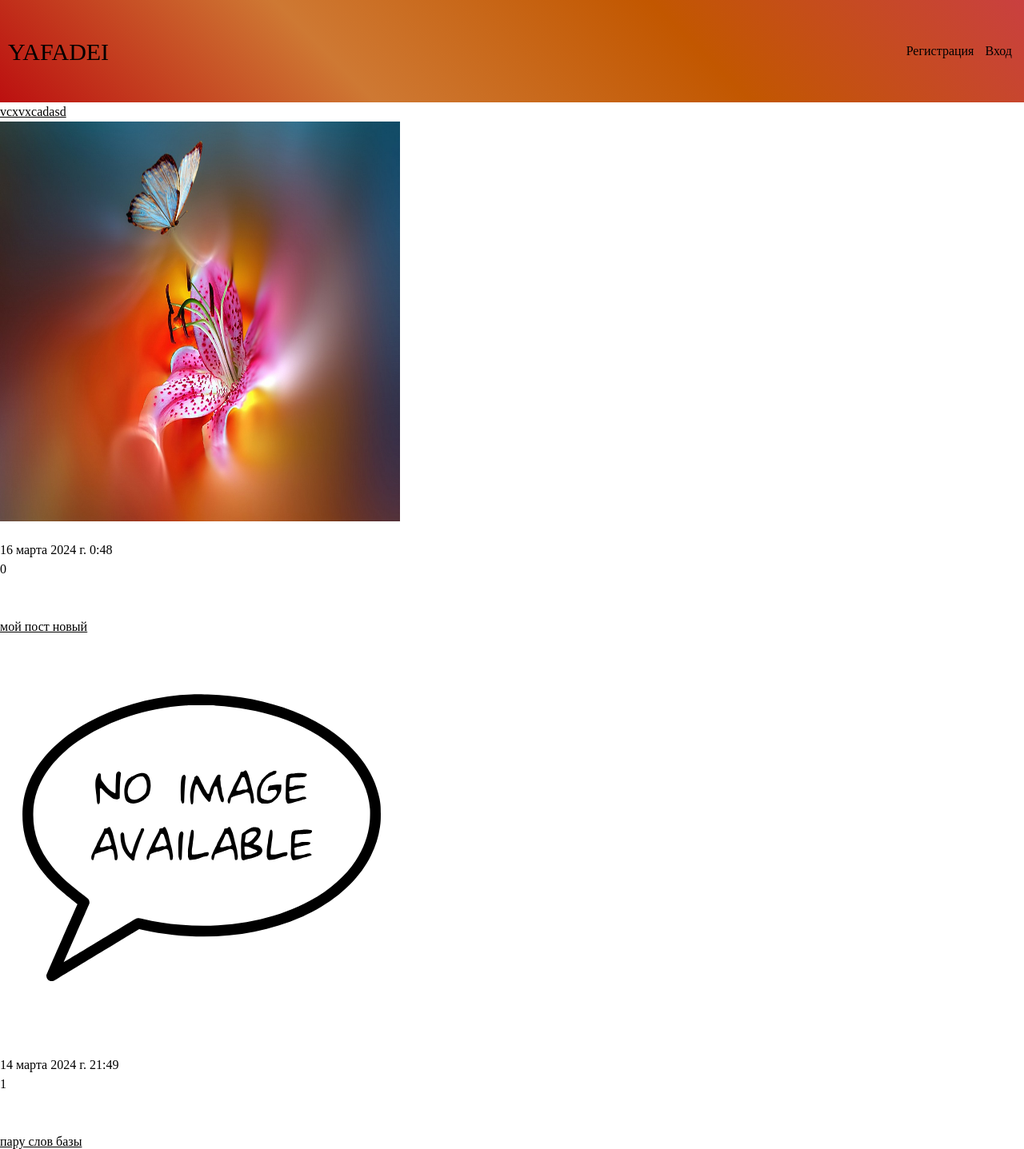
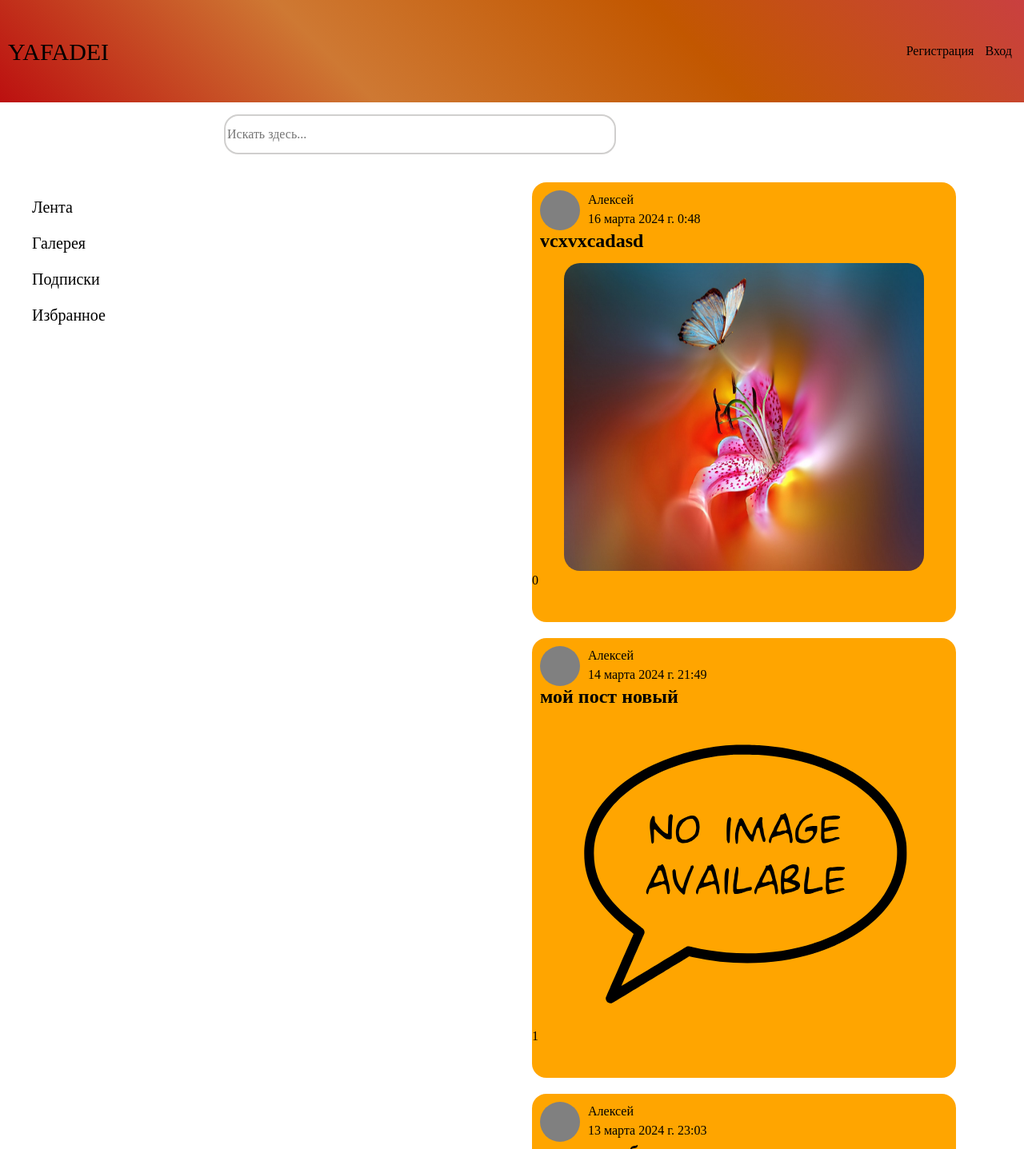
Before and after one commit to odyyyy/YAFADEI, a Django app: page /posts/ in a window 1280 px wide. Shown: the top 1437 px of the page at 80% size. Run offline with Django 5.2, Linux system fonts and the light colour scheme; some web fonts are replaced.

Commit message:
post pages

```diff
--- a/static/css/header.css
+++ b/static/css/header.css
@@ -29,6 +29,5 @@
 }
 
 .login-links a:hover {
-    text-decoration : underline;
     color : #f32f24;
 }
--- /dev/null
+++ b/static/css/menu-style.css
@@ -0,0 +1,15 @@
+.menu {
+    position: fixed;
+    height: 180px;
+    width: 160px;
+}
+
+.menu-elem {
+    list-style-type: none;
+    margin-bottom: 15px;
+    font-size: 20px;
+}
+
+.menu-elem a {
+    text-decoration: none;
+}
--- /dev/null
+++ b/static/css/posts-list-style.css
@@ -0,0 +1,84 @@
+:root{
+    --container-width: 700px;
+}
+
+.post {
+    width: 530px;
+    height: 550px;
+    background-color: orange;
+    margin-bottom: 20px;
+    border-radius: 18px;
+}
+
+.post-img{
+    width: 85%;
+    height: 70%;
+    border-radius: 20px;
+    margin: 0 auto;
+    margin-top: 15px;
+}
+
+.post-title {
+    margin-left: 10px;
+    text-decoration: none;
+    color: black;
+}
+
+.container-author {
+    display: flex;
+    margin: 10px 0 0 10px;
+}
+
+.name-data-container {
+    margin-left: 10px;
+}
+
+.avatar {
+    width: 50px;
+    height: 50px;
+    background-color: grey;
+    border-radius: 50%;
+}
+
+.container {
+    position: absolute;
+    right: 0;
+    display: flex;
+    width: var(--container-width);
+    flex-direction: column;
+    align-items: center;
+}
+
+.searchbar-container {
+    width: 490px;
+    display: block;
+    margin-left: calc(var(--container-width) / 2.5);
+}
+
+.input {
+    width: 100%;
+    height: 50px;
+    border-radius: 18px;
+    font-size: 1rem;
+    margin: 15px 0 35px 0;
+  border: 2px solid #D0CFCE;
+  outline: none;
+  &:focus{
+    border: 2px solid #d40000;
+    background: #fccfcf;
+    transition: 0.35s ease;
+    color: #363636;
+    &::-webkit-input-placeholder{
+      transition: opacity 0.45s ease;
+  	  opacity: 0;
+     }
+    &::-moz-placeholder {
+      transition: opacity 0.45s ease;
+  	  opacity: 0;
+     }
+    &:-ms-placeholder {
+     transition: opacity 0.45s ease;
+  	 opacity: 0;
+     }
+   }
+}
--- a/templates/base.html
+++ b/templates/base.html
@@ -2,9 +2,18 @@
 <html lang="en">
 <head>
     <meta charset="UTF-8">
+    <meta name="viewport" content="width=device-width, initial-scale=1">
     {% load static %}
     <link rel="stylesheet" type="text/css" href="{% static 'css-reset.css' %}">
     <link rel="stylesheet" href="{% static 'header.css' %}">
+    <!--
+    <link href="https://cdn.jsdelivr.net/npm/bootstrap@5.0.1/dist/css/bootstrap.min.css" rel="stylesheet"
+          integrity="sha384-+0n0xVW2eSR5OomGNYDnhzAbDsOXxcvSN1TPprVMTNDbiYZCxYbOOl7+AMvyTG2x" crossorigin="anonymous">
+    -->
+    {% block links %}
+
+    {% endblock links %}
+
     {% block title %}
     {% endblock title %}
 </head>
@@ -20,10 +29,32 @@
 </header>
 {% endblock header %}
 
+
+{% block searchbar %}
+<div class="searchbar-container">
+<form action="" method="get" >
+    <input name="s" placeholder="Искать здесь..." type="search" class="input">
+</form>
+</div>
+{% endblock searchbar %}
+
 {% block menu %}
+<aside class="menu">
+    <nav>
+        <ul>
+            <li class="menu-elem"><a href="">Лента</a></li>
+            <li class="menu-elem"><a href="">Галерея</a></li>
+            <li class="menu-elem"><a href="">Подписки</a></li>
+            <li class="menu-elem"><a href="">Избранное</a></li>
+        </ul>
+    </nav>
+</aside>
 {% endblock menu %}
 
+<main>
 {% block content %}
 {% endblock content %}
+</main>
+
 </body>
 </html>
--- a/templates/pages/posts/posts.html
+++ b/templates/pages/posts/posts.html
@@ -1,17 +1,28 @@
 <!-- Страница со списком постов (карточками постов) -->
 {% extends 'base.html' %}
+
+{% block links %}
+{% load static %}
+ <link rel="stylesheet" href="{% static 'posts-list-style.css' %}">
+ <link rel="stylesheet" href="{% static 'menu-style.css' %}">
+{% endblock links %}
+
 {% block content %}
+    <div class="container">
     {% for post in posts_list %}
-    <a href="{% url 'post_page' slug=post.slug %}">{{ post.title }}</a>
-     <br>
-        <img src="/media/{{ post.img }}" alt="Post Image" width="500px" height="500px">
-    <br>
-        {{ post.published_time }}
-    <br>
-        {{ post.karma }}
-    <br>
-    <br>
-    <br>
+    <div class="post">
+        <div class="container-author">
+            <div class="avatar"></div>
+            <div class="name-data-container">
+                <p>Алексей</p>
+                <p class="time">{{ post.published_time }}</p>
+            </div>
+        </div>
+        <h2><a href="{% url 'post_page' slug=post.slug %}" class="post-title">{{ post.title }}</a></h2>
+        <img src="/media/{{ post.img }}" alt="Post Image" class="post-img">
 
+        <p class="karma">{{ post.karma }}</p>
+    </div>
     {% endfor %}
+    </div>
 {% endblock content %}
```
